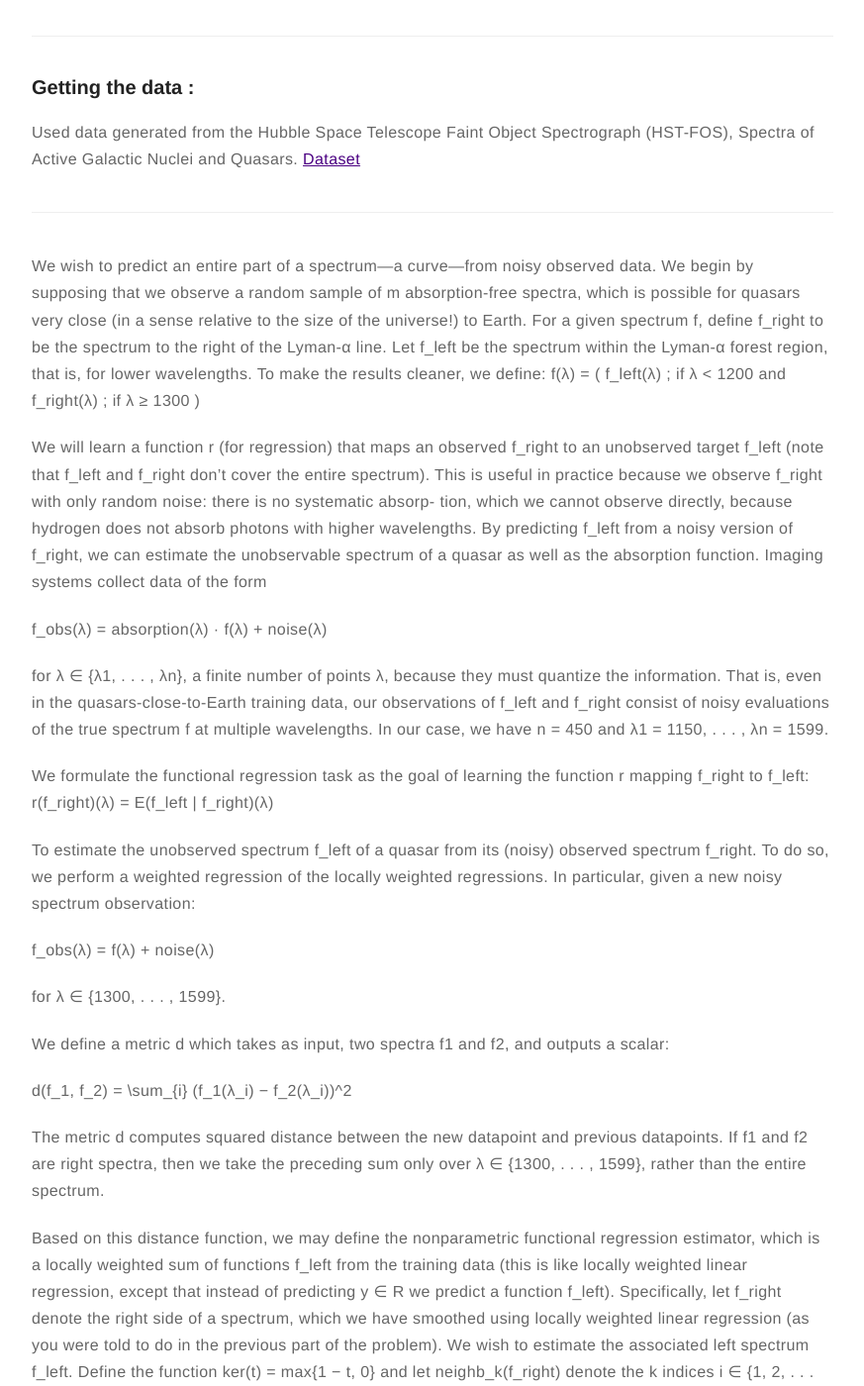
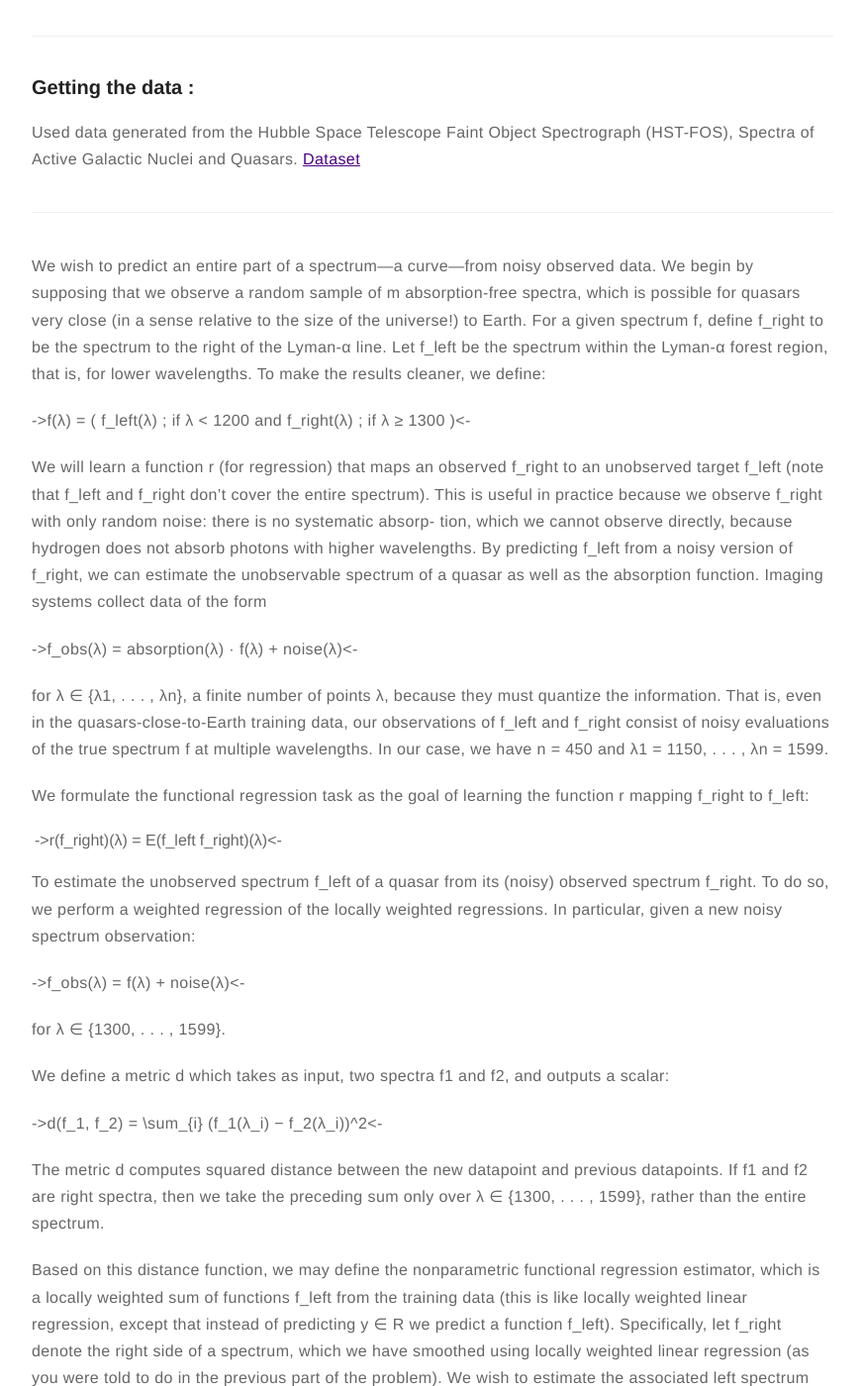
Before and after one commit to kaushkay/kaushkay.github.io, a Jekyll site: the page built from _posts/2019-07-13-Regression-for-denoising-quasar-spectra.markdown, in a window 1280 px wide and 1400 px high, scrolled down 3888 px. Shown: the whole window at 99% size, without its empty margins (203-1076 px from the left). Built offline with Jekyll 4.4.1, drawn with Linux system fonts in a browser that asks for light colours; comment, search, counter and statistics services are not loaded.

Commit message:
Updated project

```diff
--- a/_posts/2019-07-13-Regression-for-denoising-quasar-spectra.markdown
+++ b/_posts/2019-07-13-Regression-for-denoising-quasar-spectra.markdown
@@ -61,26 +61,28 @@ Used data generated from the Hubble Space Telescope Faint Object Spectrograph (H
 ---
 
 We wish to predict an entire part of a spectrum—a curve—from noisy observed data. We begin by supposing that we observe a random sample of m absorption-free spectra, which is possible for quasars very close (in a sense relative to the size of the universe!) to Earth. For a given spectrum f, define f_right to be the spectrum to the right of the Lyman-α line. Let f_left be the spectrum within the Lyman-α forest region, that is, for lower wavelengths. To make the results cleaner, we define:
-f(λ) = ( f_left(λ) ; if λ < 1200  and f_right(λ) ; if λ ≥ 1300 )
+
+->f(λ) = ( f_left(λ) ; if λ < 1200  and f_right(λ) ; if λ ≥ 1300 )<-
 
 We will learn a function r (for regression) that maps an observed f_right to an unobserved target f_left (note that f_left and f_right don’t cover the entire spectrum). This is useful in practice because we observe f_right with only random noise: there is no systematic absorp- tion, which we cannot observe directly, because hydrogen does not absorb photons with higher wavelengths. By predicting f_left from a noisy version of f_right, we can estimate the unobservable spectrum of a quasar as well as the absorption function. Imaging systems collect data of the form
 
-f_obs(λ) = absorption(λ) · f(λ) + noise(λ)
+->f_obs(λ) = absorption(λ) · f(λ) + noise(λ)<-
 
 for λ ∈ {λ1, . . . , λn}, a finite number of points λ, because they must quantize the information. That is, even in the quasars-close-to-Earth training data, our observations of f_left and f_right consist of noisy evaluations of the true spectrum f at multiple wavelengths. In our case, we have n = 450 and λ1 = 1150, . . . , λn = 1599.
 
 We formulate the functional regression task as the goal of learning the function r mapping f_right to f_left:
-r(f_right)(λ) = E(f_left | f_right)(λ)
+
+->r(f_right)(λ) = E(f_left | f_right)(λ)<-
 
 To estimate the unobserved spectrum f_left of a quasar from its (noisy) observed spectrum f_right. To do so, we perform a weighted regression of the locally weighted regressions. In particular, given a new noisy spectrum observation:
 
-f_obs(λ) = f(λ) + noise(λ)
+->f_obs(λ) = f(λ) + noise(λ)<-
 
 for λ ∈ {1300, . . . , 1599}.
 
 We define a metric d which takes as input, two spectra f1 and f2, and outputs a scalar:
 
-d(f_1, f_2) = \sum_{i} (f_1(λ_i) − f_2(λ_i))^2
+->d(f_1, f_2) = \sum_{i} (f_1(λ_i) − f_2(λ_i))^2<-
 
 The metric d computes squared distance between the new datapoint and previous datapoints. If f1 and f2 are right spectra, then we take the preceding sum only over λ ∈ {1300, . . . , 1599}, rather than the entire spectrum.
 
```
